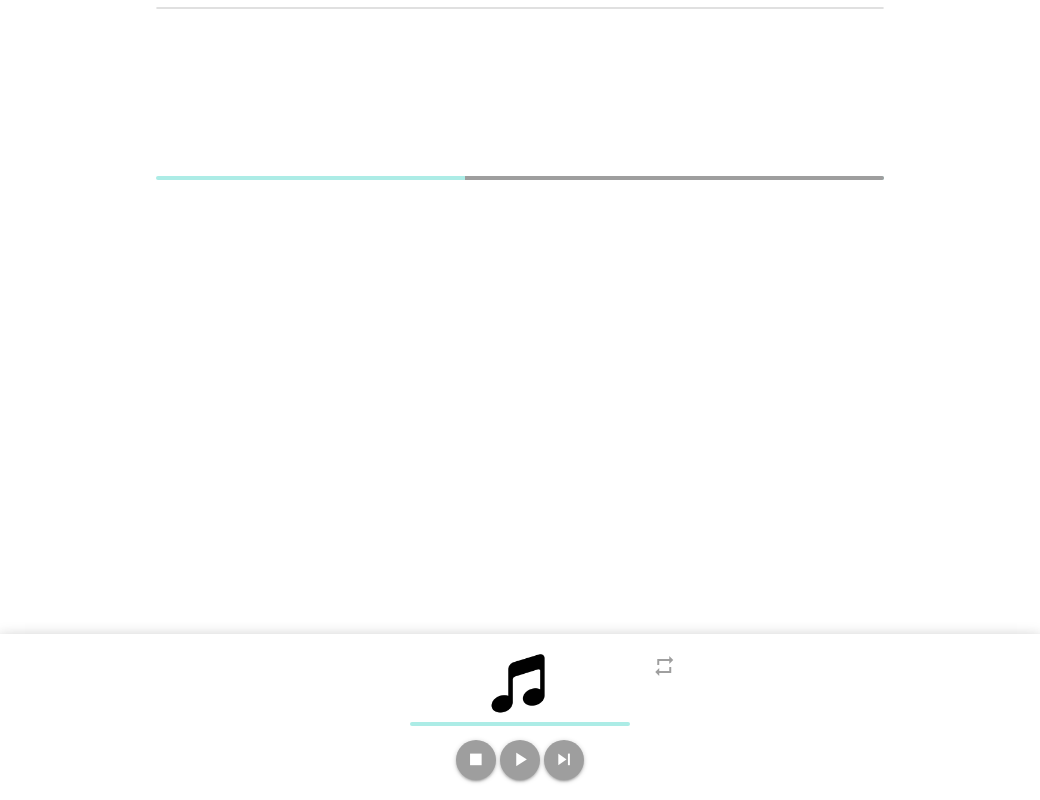
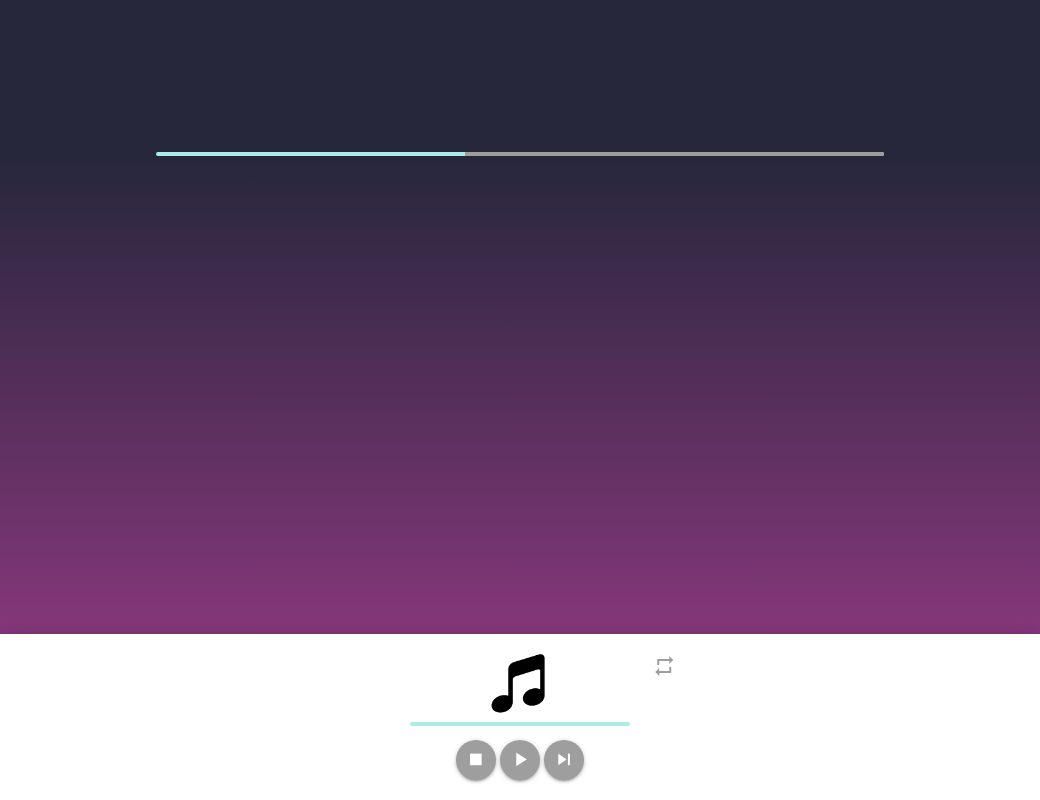
Before and after one commit to rajatgupta310198/wave, an Electron app: page index.html in a window 1040 px wide. Drawn offline with Linux system fonts and the light colour scheme; no server answers.

Commit message:
new look

```diff
--- a/index.html
+++ b/index.html
@@ -12,6 +12,7 @@
             body{
                 /* background-color: #ffffff;
                 opacity: 0.6; */
+                background-image: linear-gradient(to top, #86377b 20%, #27273c 80%);
             }
 
             footer{
@@ -23,6 +24,7 @@
             #main{
                 padding-bottom: 145px
             }
+
         </style>
 
     </head>
@@ -30,7 +32,7 @@
 
 
         <div class="container" id="main">
-             <ul class="collection" id="songs">
+             <ul class="collection transparent" id="songs">
 
              </ul>
 
@@ -115,7 +117,8 @@
             display: none;
         }
         #songs{
-            display: block;
+            display: none;
+
         }
     </style>
 </html>
```
Also changed, not shown: index.js (+9 -5 lines).
